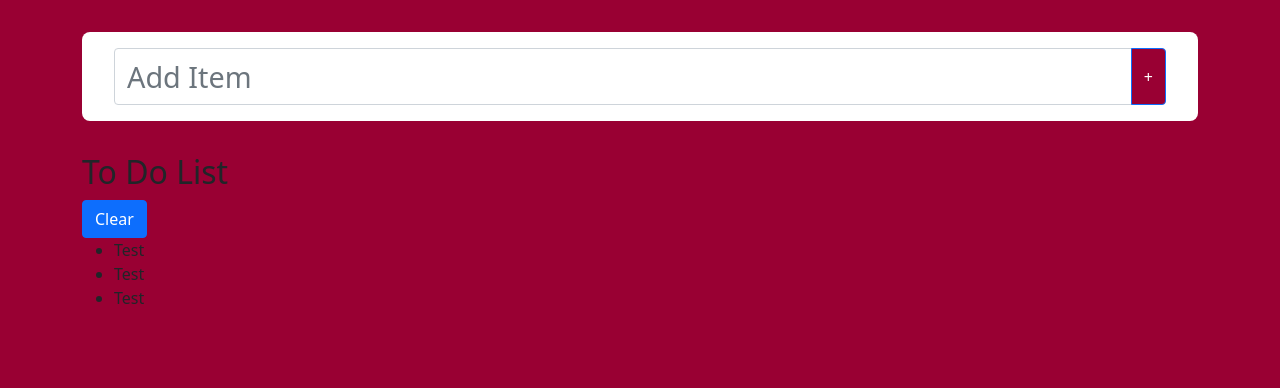
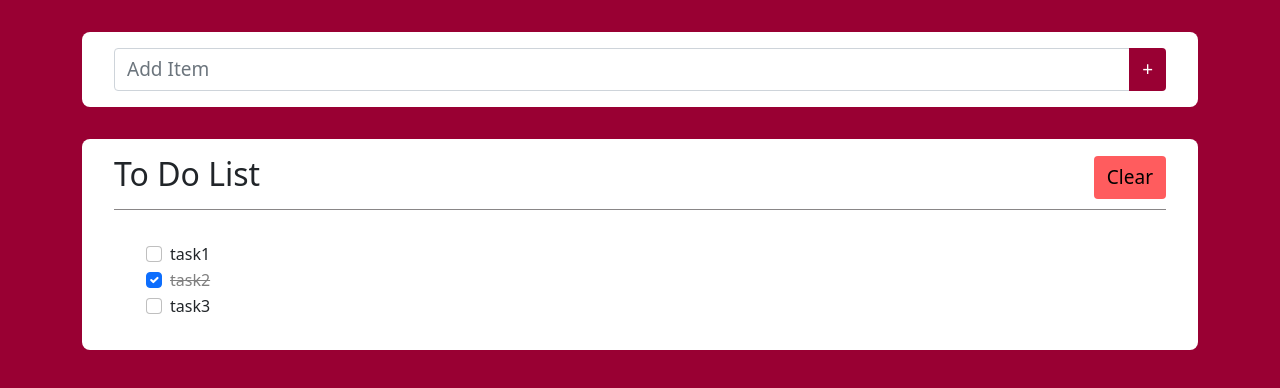
Before and after one commit to rajanmali/WSU-react-todo, a React (Create React App) app: page / in a window 1280 px wide. Shown: the top 388 px of the page. Built offline with nearby package versions, Linux system fonts and the light colour scheme.

Commit message:
added functionality for adding, completing and clearing tasks

```diff
--- a/package.json
+++ b/package.json
@@ -7,6 +7,7 @@
     "@testing-library/react": "^13.2.0",
     "@testing-library/user-event": "^13.5.0",
     "bootstrap": "^5.1.3",
+    "json-server": "^0.17.0",
     "react": "^18.1.0",
     "react-bootstrap": "^2.4.0",
     "react-dom": "^18.1.0",
--- a/src/App.js
+++ b/src/App.js
@@ -1,3 +1,5 @@
+import { useState } from 'react';
+
 import Row from 'react-bootstrap/Row';
 import Col from 'react-bootstrap/Col';
 
@@ -6,12 +8,62 @@ import AddItem from './components/AddItem';
 import ItemList from './components/ItemList';
 
 const App = () => {
+  const [currentTask, setCurrentTask] = useState('');
+  const [taskList, setTaskList] = useState([
+    { key: 0, value: 'task1', completed: false },
+    { key: 1, value: 'task2', completed: true },
+    { key: 2, value: 'task3', completed: false },
+  ]);
+
+  const handleChange = (e) => {
+    setCurrentTask(e.target.value);
+  };
+
+  const handleAddTask = (e) => {
+    e.preventDefault();
+
+    if (!currentTask) {
+      alert('Please enter the name for the new To Do item');
+    } else {
+      setTaskList((prevTaskList) => [
+        ...prevTaskList,
+        { key: prevTaskList.length + 1, value: currentTask, completed: false },
+      ]);
+      setCurrentTask('');
+    }
+  };
+
+  const handleTaskComplete = (taskKey) => {
+    setTaskList((prevTaskList) =>
+      prevTaskList.map((task) =>
+        task.key === taskKey ? { ...task, completed: !task.completed } : task
+      )
+    );
+  };
+
+  const handleClearAllTask = (e) => {
+    e.preventDefault();
+    if (taskList.length > 0) {
+      setTaskList([]);
+    } else {
+      alert('Cannot clear list with no tasks. Try entering a task first.');
+    }
+  };
+
   return (
     <div className="container">
       <Row>
         <Col>
-          <AddItem />
-          <ItemList />
+          <AddItem
+            currentTask={currentTask}
+            handleChange={handleChange}
+            handleAddTask={handleAddTask}
+          />
+          <ItemList
+            taskList={taskList}
+            handleTaskComplete={handleTaskComplete}
+            handleClearAllTask={handleClearAllTask}
+          />
         </Col>
       </Row>
     </div>
--- a/src/assets/styles/components/AddItem.scss
+++ b/src/assets/styles/components/AddItem.scss
@@ -10,5 +10,10 @@
 
   .add-item--button {
     background-color: $crimson;
+    border: 1px solid transparent;
+
+    &:focus {
+      box-shadow: 0 0 0.25rem 0.25rem $highlight-orange !important;
+    }
   }
 }
--- a/src/assets/styles/components/ItemList.scss
+++ b/src/assets/styles/components/ItemList.scss
@@ -0,0 +1,29 @@
+.item-list--wrapper {
+  background-color: $white;
+  border-radius: 0.5rem;
+  padding: 1rem 2rem;
+
+  .item-list--header {
+    display: flex;
+    align-items: center;
+    justify-content: space-between;
+    border-bottom: 0.1rem solid #898687;
+    margin-bottom: 2rem;
+    padding-bottom: 0.5rem;
+
+    .item-list--clear_button {
+      background-color: $highlight-orange;
+      color: #000000;
+      border: 1px solid transparent;
+
+      &:focus {
+        box-shadow: 0 0 0.25rem 0.25rem $highlight-orange !important;
+      }
+    }
+  }
+
+  .item-list__complete {
+    text-decoration: line-through;
+    color: gray;
+  }
+}
--- a/src/components/AddItem/index.js
+++ b/src/components/AddItem/index.js
@@ -3,7 +3,7 @@ import InputGroup from 'react-bootstrap/InputGroup';
 import FormControl from 'react-bootstrap/FormControl';
 import Button from 'react-bootstrap/Button';
 
-const AddItem = () => {
+const AddItem = ({ currentTask, handleChange, handleAddTask }) => {
   return (
     <div className="add-item--wrapper">
       <Form>
@@ -13,8 +13,12 @@ const AddItem = () => {
             aria-label="Add Item"
             aria-describedby="basic-addItem"
             className="add-item--input"
+            value={currentTask}
+            onChange={handleChange}
           />
-          <Button className="add-item--button">+</Button>
+          <Button className="add-item--button" onClick={handleAddTask}>
+            +
+          </Button>
         </InputGroup>
       </Form>
     </div>
--- a/src/components/ItemList/index.js
+++ b/src/components/ItemList/index.js
@@ -1,16 +1,37 @@
 import Button from 'react-bootstrap/Button';
+import Form from 'react-bootstrap/Form';
 
-const ItemList = () => {
+const ItemList = ({ taskList, handleTaskComplete, handleClearAllTask }) => {
   return (
-    <section>
-      <div>
+    <section className="item-list--wrapper">
+      <div className="item-list--header">
         <h2>To Do List</h2>
-        <Button>Clear</Button>
+        <Button
+          className="item-list--clear_button"
+          onClick={handleClearAllTask}
+        >
+          Clear
+        </Button>
       </div>
       <ul>
-        <li>Test</li>
-        <li>Test</li>
-        <li>Test</li>
+        {taskList.map((task) => (
+          <Form.Check
+            type="checkbox"
+            key={task.key}
+            id={`default-checkbox--${task.key}`}
+          >
+            <Form.Check.Input
+              type="checkbox"
+              checked={task.completed}
+              onChange={() => handleTaskComplete(task.key)}
+            />
+            <Form.Check.Label
+              className={task.completed ? 'item-list__complete' : ''}
+            >
+              {task.value}
+            </Form.Check.Label>
+          </Form.Check>
+        ))}
       </ul>
     </section>
   );
--- a/src/index.scss
+++ b/src/index.scss
@@ -3,3 +3,11 @@
 body {
   background-color: $crimson;
 }
+
+.btn {
+  font-size: 19px !important;
+}
+
+.form-control {
+  font-size: 19px !important;
+}
```
Also changed, not shown: 1 other file (tests, documents, lock files or other folders).
